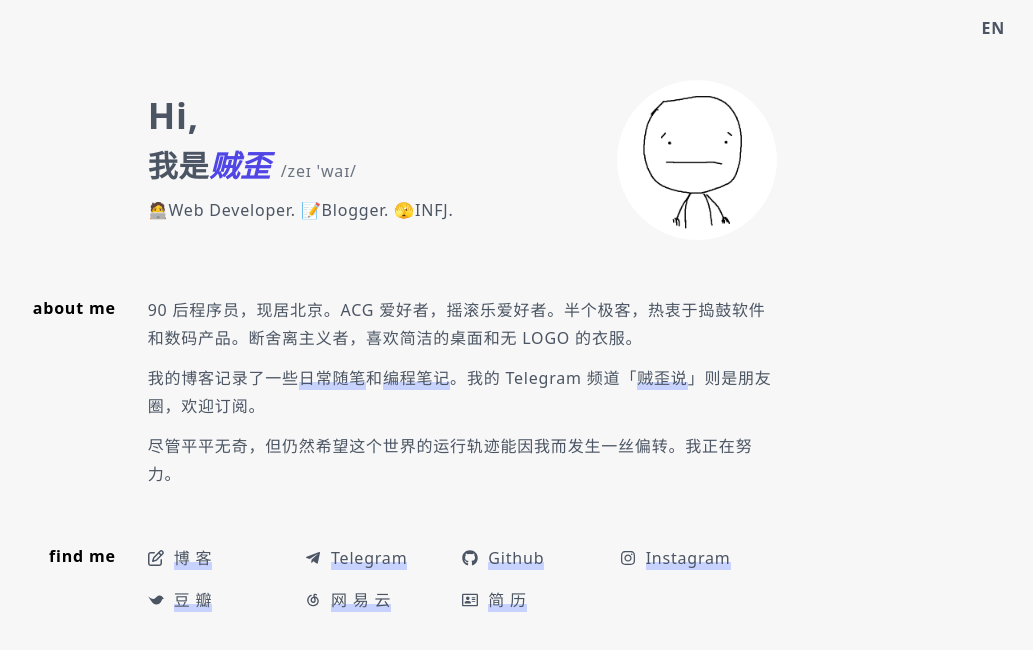
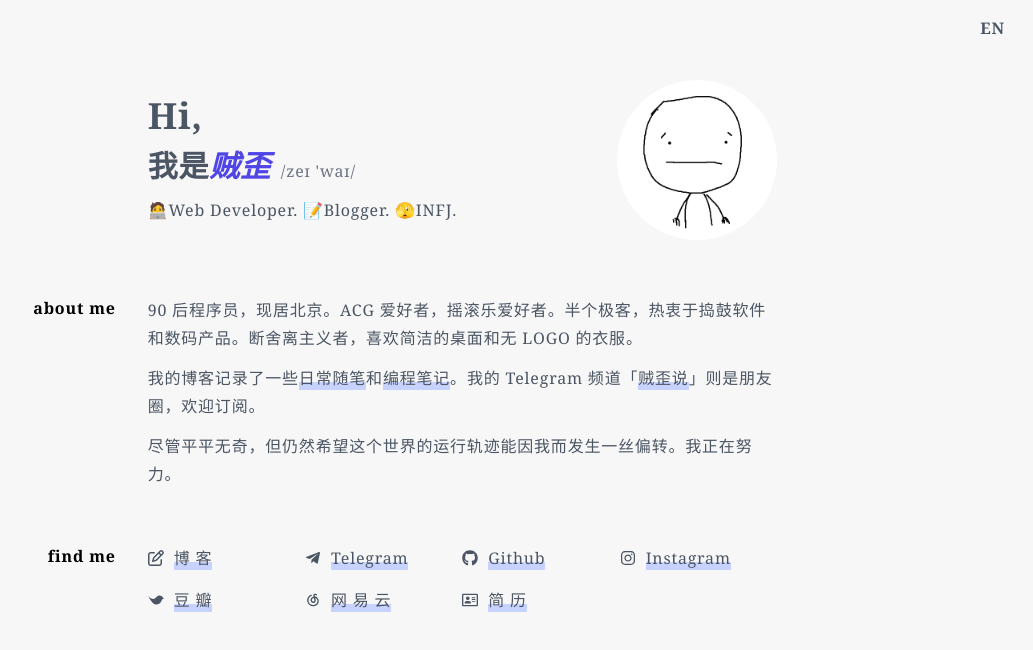
Before and after one commit to varzy/homepage-next, a Next.js app: page / in a window 1280 px wide. Shown: the top 650 px of the page, without its empty margins (247-1280 px from the left). Built offline with nearby package versions, Linux system fonts and the light colour scheme; no server answers.

Commit message:
Update styles.

```diff
--- a/src/app/_components/HomeWrapper.tsx
+++ b/src/app/_components/HomeWrapper.tsx
@@ -45,7 +45,7 @@ export default function HomeWrapper({ t, children }: { t: I18nProps; children: R
   );
 
   return (
-    <>
+    <div className="font-serif">
       <LocaleToggle />
       <div className="container mx-auto max-w-4xl px-5 py-20 leading-7 sm:px-8">
         <Row>
@@ -77,6 +77,6 @@ export default function HomeWrapper({ t, children }: { t: I18nProps; children: R
           </div>
         </Row>
       </div>
-    </>
+    </div>
   );
 }
```
